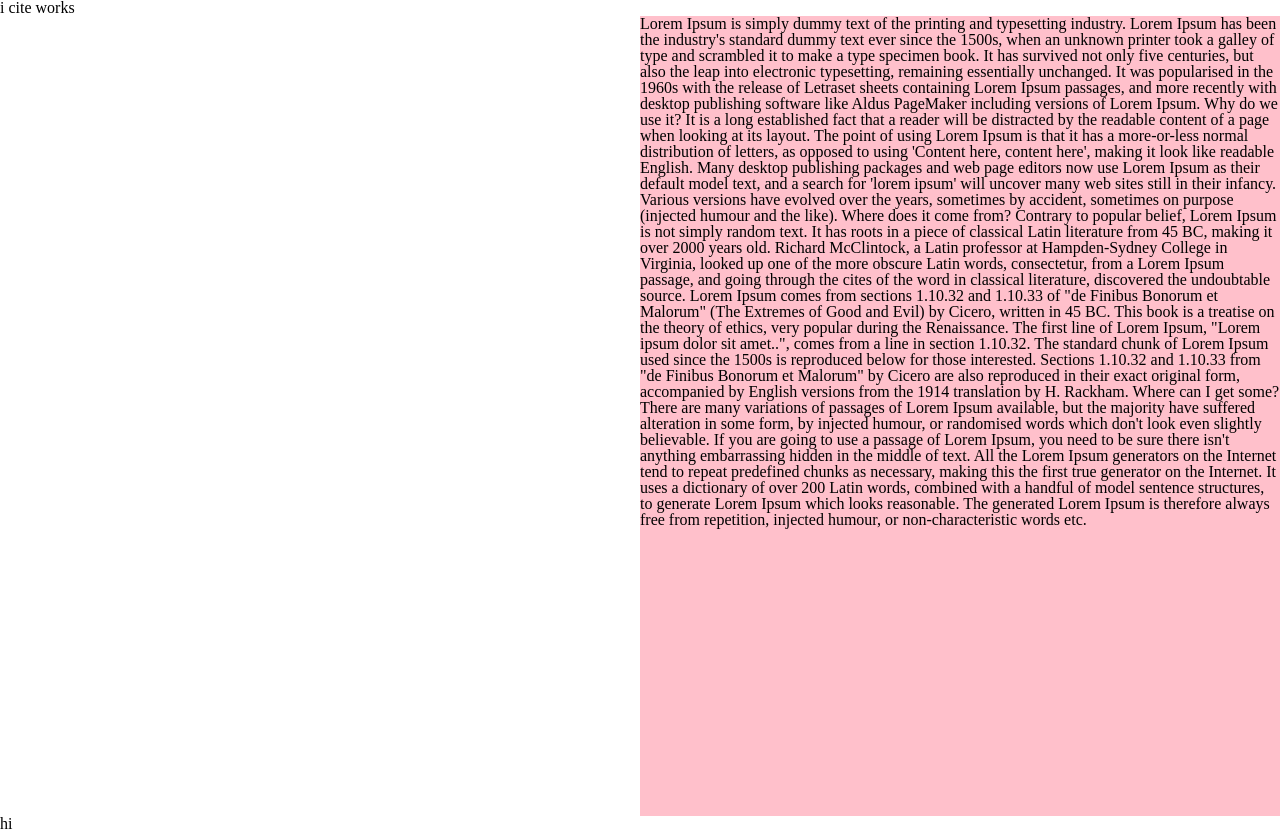
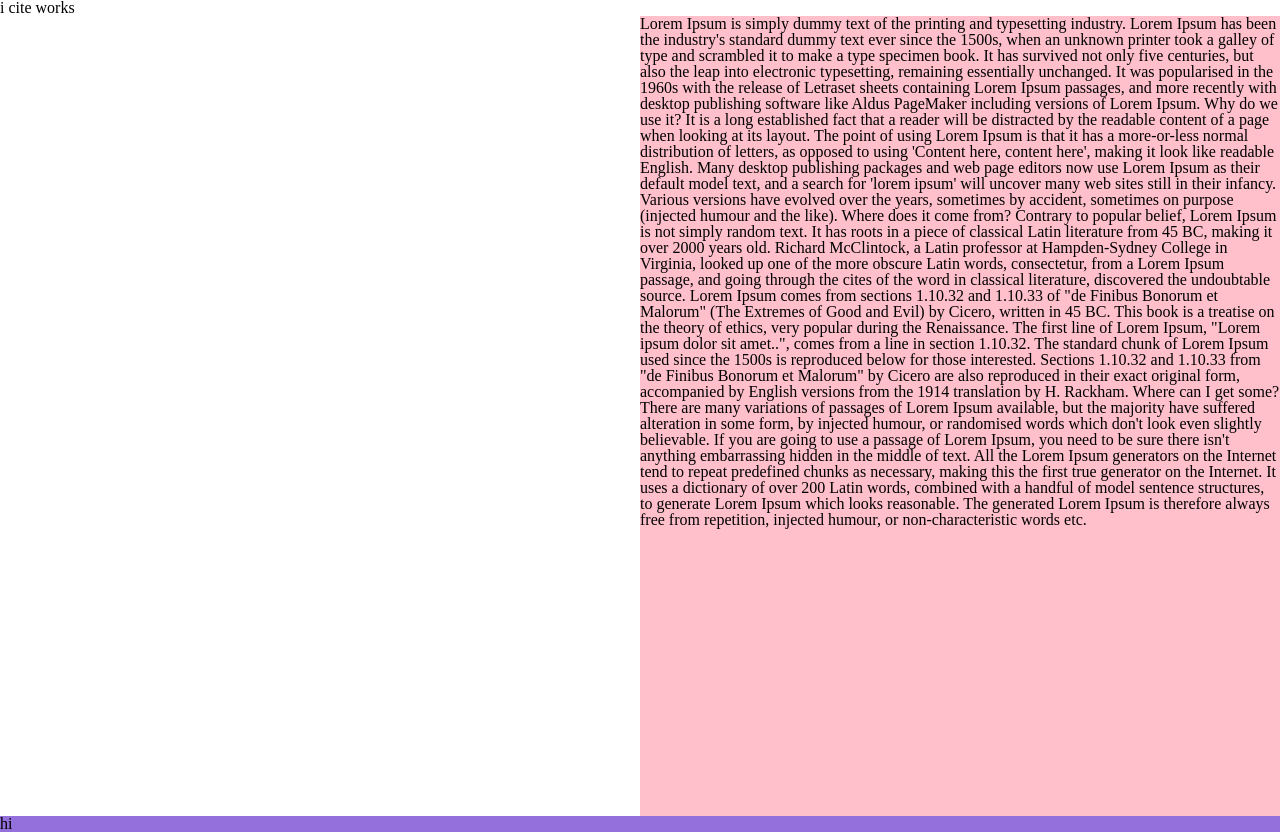
Before and after one commit to gibbonhug/engl-project, a React (Create React App) app: page / in a window 1280 px wide. Built offline with nearby package versions, Linux system fonts and the light colour scheme.

Commit message:
Media background color / scss file

```diff
--- a/src/components/Media.tsx
+++ b/src/components/Media.tsx
@@ -4,6 +4,6 @@ interface MediaProps {
 
 export default function Media(props: MediaProps) {
     return (
-        <div>{props.text}</div>
+        <div className='media'>{props.text}</div>
     )
 }
--- a/src/scss/main.scss
+++ b/src/scss/main.scss
@@ -1,2 +1,2 @@
 @import './reset';
-@import './react_components/Main';
+@import './react_components/Main';@import './react_components/Media';
--- /dev/null
+++ b/src/scss/react_components/_Media.scss
@@ -0,0 +1,4 @@
+.media {
+    background-color: mediumpurple;
+
+}
--- a/src/style.css
+++ b/src/style.css
@@ -61,4 +61,8 @@ table {
   margin-left: 50%;
 }
 
+.media {
+  background-color: mediumpurple;
+}
+
 /*# sourceMappingURL=style.css.map */
```
Also changed, not shown: 1 other file (tests, documents, lock files or other folders).
